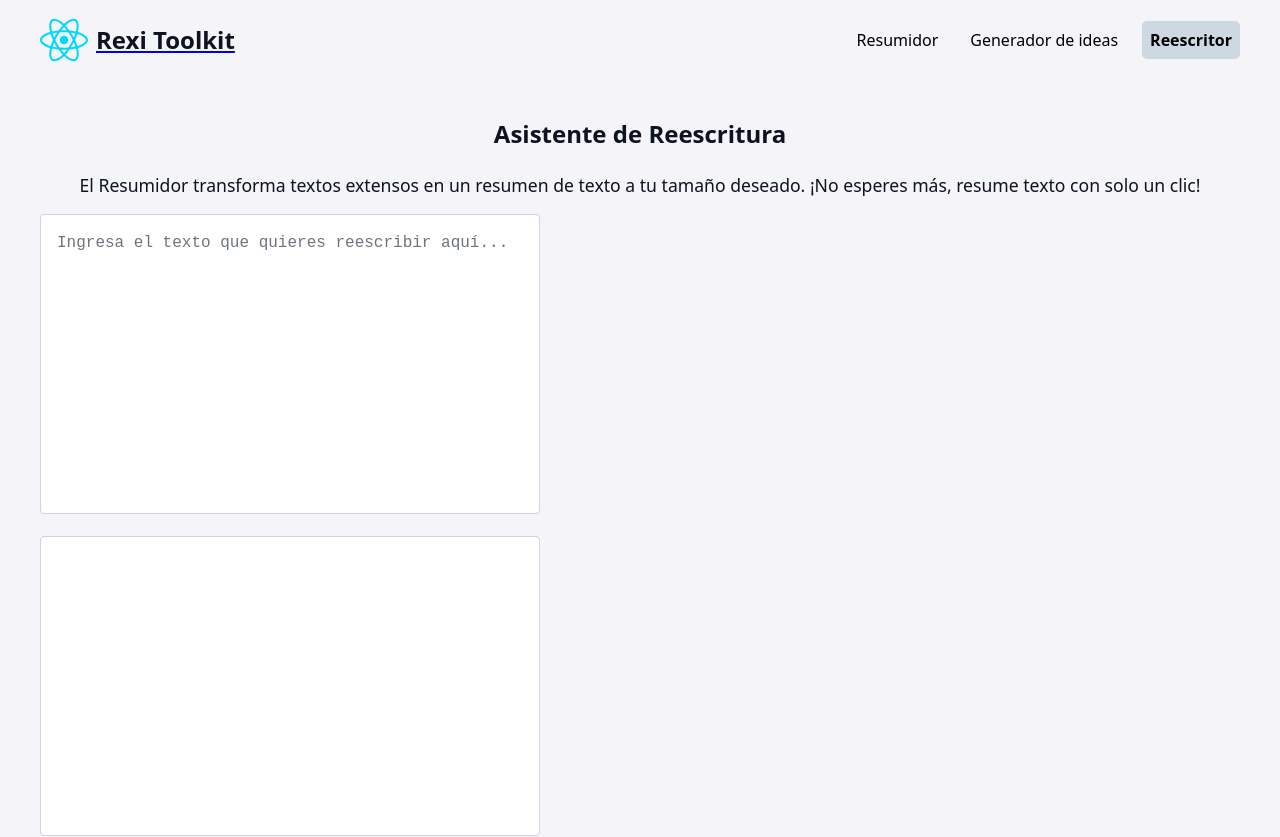
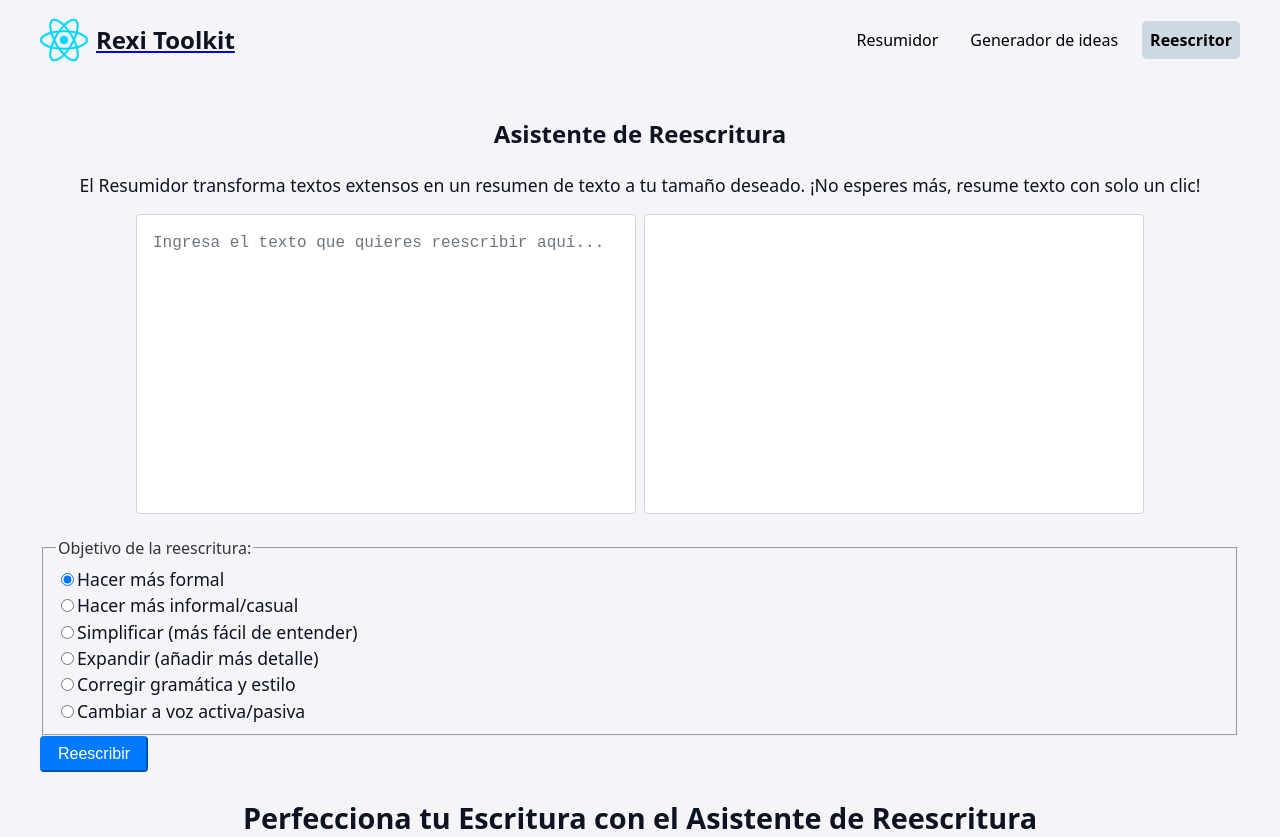
Before and after one commit to OsOsorioP/Orzalia, a React (Vite) app: page /rewriter in a window 1280 px wide. Shown: the top 837 px of the page. Built offline with nearby package versions, Linux system fonts and the light colour scheme; no server answers.

Commit message:
Refactor RewriterTool layout by adding styles to section and content divs for improved structure

```diff
--- a/src/features/rewriter/RewriterTool.jsx
+++ b/src/features/rewriter/RewriterTool.jsx
@@ -45,7 +45,7 @@ export const RewriterTool = () => {
   };
 
   return (
-    <section>
+    <section className={styles.container}>
       <div className={styles.header}>
         <h2>Asistente de Reescritura</h2>
         <p>
@@ -53,7 +53,7 @@ export const RewriterTool = () => {
           tamaño deseado. ¡No esperes más, resume texto con solo un clic!
         </p>
       </div>
-      <div className={styles.container}>
+      <div className={styles.content}>
         <Textarea
           name="textAreaRewrite"
           id="textAreaRewrite"
```
